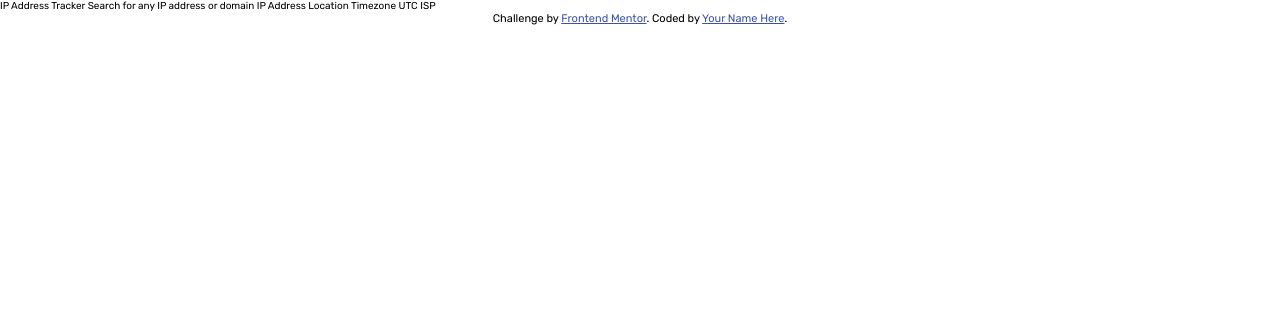
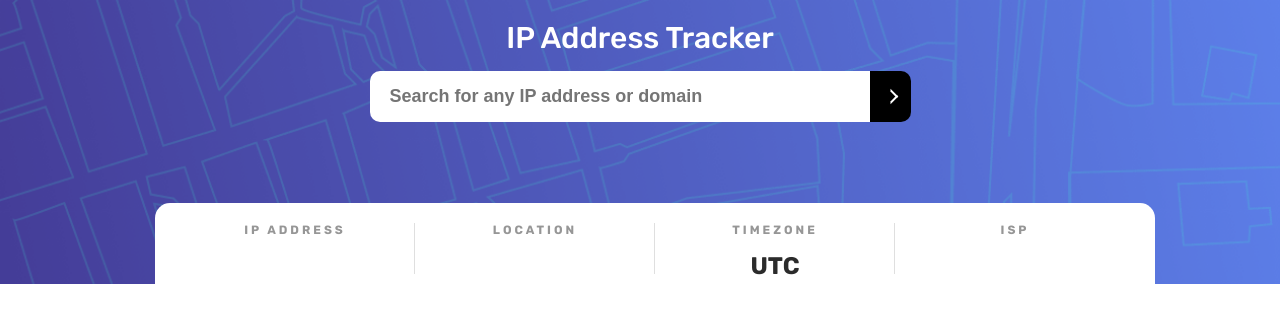
Before and after one commit to Kohize/location, a website built with Parcel: page index.html in a window 1280 px wide. Built offline with nearby package versions, Linux system fonts and the light colour scheme.

Commit message:
ui + ip log

```diff
--- a/index.html
+++ b/index.html
@@ -4,45 +4,58 @@
     <meta charset="UTF-8" />
     <meta name="viewport" content="width=device-width, initial-scale=1.0" />
     <!-- displays site properly based on user's device -->
-    <link rel="stylesheet" href="./src/style.css" />
+
     <link
       rel="icon"
       type="image/png"
       sizes="32x32"
       href="./images/favicon-32x32.png"
     />
+
+    <title>Frontend Mentor | IP Address Tracker</title>
     <link rel="preconnect" href="https://fonts.googleapis.com" />
     <link rel="preconnect" href="https://fonts.gstatic.com" crossorigin />
     <link
-      href="https://fonts.googleapis.com/css2?family=Rubik:ital,wght@0,300..900;1,300..900&display=swap"
+      href="https://fonts.googleapis.com/css2?family=Rubik:wght@400;500;700&display=swap"
       rel="stylesheet"
     />
 
-    <title>Frontend Mentor | IP Address Tracker</title>
-
-    <!-- Feel free to remove these styles or customise in your own stylesheet 👍 -->
-    <style>
-      .attribution {
-        font-size: 11px;
-        text-align: center;
-      }
-      .attribution a {
-        color: hsl(228, 45%, 44%);
-      }
-    </style>
+    <link rel="stylesheet" href="./src/style.css" />
   </head>
   <body>
-    IP Address Tracker Search for any IP address or domain IP Address Location
-    Timezone UTC
-    <!-- add offset value dynamically using the API -->
-    ISP
+    <div class="finder">
+      <h1 class="title">IP Address Tracker</h1>
+      <div class="search-bar">
+        <input
+          type="text"
+          class="search-bar__input"
+          placeholder="Search for any IP address or domain"
+        />
+        <button class="search-bar__btn"></button>
+      </div>
 
-    <div class="attribution">
-      Challenge by
-      <a href="https://www.frontendmentor.io?ref=challenge" target="_blank"
-        >Frontend Mentor</a
-      >. Coded by <a href="#">Your Name Here</a>.
+      <div class="info">
+        <div class="info__block">
+          <div class="info__block-subtitle">IP Address</div>
+          <div class="info__block-title" id="ip"></div>
+        </div>
+        <div class="info__block">
+          <div class="info__block-subtitle">Location</div>
+          <div class="info__block-title" id="location"></div>
+        </div>
+        <div class="info__block">
+          <div class="info__block-subtitle">Timezone</div>
+          <div class="info__block-title">UTC <span id="timezone"></span></div>
+        </div>
+        <div class="info__block">
+          <div class="info__block-subtitle">ISP</div>
+          <div class="info__block-title" id="isp"></div>
+        </div>
+      </div>
     </div>
+
+    <div class="map"></div>
+
     <script src="./src/index.js"></script>
   </body>
 </html>
--- a/src/index.js
+++ b/src/index.js
@@ -1 +1,33 @@
-console.log('hello from js!');
+const searchInput = document.querySelector('.search-bar__input');
+const formButton = document.querySelector('.search-bar__btn');
+const ip = document.getElementById('ip');
+const location = document.getElementById('location');
+const timezone = document.getElementById('timezone');
+const isp = document.getElementById('isp');
+
+
+async function getLocation() {
+    const response = await fetch(`https://geo.ipify.org/api/v2/country,city?apiKey=at_e3KTqDdySXyouOVm5F6bQ9f60INnf&ipAddress=${searchInput.value}`)
+    const data = response.json();
+    return data
+}
+
+function printLocationData() {
+    getLocation()
+        .then(value => {
+            console.log(value);
+            ip.textContent = value.ip;
+            location.textContent = `${value.location.city} ${value.location.country}`;
+            timezone.textContent = parseFloat(value.location.timezone);
+            isp.textContent = value.isp;
+        })
+
+    clearForm()
+}
+
+formButton.addEventListener('click', printLocationData);
+
+function clearForm() {
+    searchInput.value = '';
+    searchInput.textContent = ''
+}
```
Also changed, not shown: task.md (+1 -1 lines).
